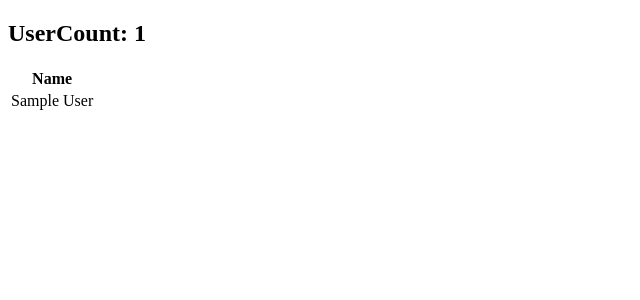
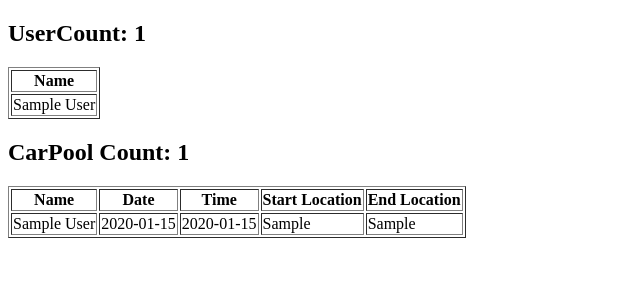
Before and after one commit to Pittsburgh2Peers/backend-service, a Flask app: page /adminDashboard in a window 1280 px wide. Shown: the top 300 px of the page, without its empty margins (0-640 px from the left). Run offline with Flask 3, Linux system fonts and the light colour scheme; tables that the repository leaves empty hold one stand-in row (values such as "Sample post").

Commit message:
admin dashboard updated

```diff
--- a/common.py
+++ b/common.py
@@ -11,6 +11,14 @@ successResponse = {
     "errorMessage": "OK",
 }
 
+def addHeaders(response):
+    response.headers.add('Access-Control-Allow-Methods','*')
+    response.headers.add('Access-Control-Expose-Headers',"*")
+    response.headers.add('Access-Control-Allow-Headers', '*')
+    response.headers.add('Access-Control-Allow-Origin', 'https://pittsburgh2peers.vercel.app')
+    response.headers.add('Content-Type', '*')
+    return response
+
 def formatResponse(status, responseKeys={}, errorCode=None, errorMessage=None):
     if status:
         responseKeys.update(successResponse)
@@ -19,20 +27,10 @@ def formatResponse(status, responseKeys={}, errorCode=None, errorMessage=None):
         if errorMessage:
             responseKeys["errorMessage"] = errorMessage
         response = jsonify(responseKeys)
-        response.headers.add('Access-Control-Allow-Methods','*')
-        response.headers.add('Access-Control-Expose-Headers',"*")
-        response.headers.add('Access-Control-Allow-Headers', '*')
-        response.headers.add('Access-Control-Allow-Origin', '*')
-        response.headers.add('Content-Type', '*')
-        return response
+        return addHeaders(response)
     else:
         response = jsonify(errorResponse)
-        response.headers.add('Access-Control-Allow-Methods','*')
-        response.headers.add('Access-Control-Expose-Headers',"*")
-        response.headers.add('Access-Control-Allow-Headers', '*')
-        response.headers.add('Access-Control-Allow-Origin', '*')
-        response.headers.add('Content-Type', '*')
-        return response
+        return addHeaders(response)
 
 def createToken():
     return str(uuid4()), (date.today() + timedelta(days=10)).strftime("%d-%m-%Y")
--- a/db.py
+++ b/db.py
@@ -222,3 +222,21 @@ def getAllUsers():
     print(users)
     databaseConnection.close()
     return users
+
+def getCarPoolRequests():
+    databaseConnection = sqlite3.connect(databaseLocation)
+    databaseCursor = databaseConnection.cursor()
+    carPoolRequests = databaseCursor.execute("SELECT emailId, date, time, startLocation, endLocation FROM carPoolRequests").fetchall()
+    userData = databaseCursor.execute("SELECT name, emailId FROM users").fetchall()
+    requests = []
+    for carPoolRequest in carPoolRequests:
+        requests.append([
+            next(userDetails for userDetails in userData if userDetails[1] == carPoolRequest[0])[0],
+            carPoolRequest[1],
+            carPoolRequest[2],
+            carPoolRequest[3],
+            carPoolRequest[4]
+        ])
+    print(requests)
+    databaseConnection.close()
+    return requests
--- a/flask_app.py
+++ b/flask_app.py
@@ -2,7 +2,7 @@ from flask import Flask, request, render_template
 from flask_cors import CORS
 from uuid import uuid4
 from datetime import timedelta, date
-from db import createUser, getToken, isProfileComplete, userTokenValid, deleteAllUsersFromDb, updateUserProfileDetails, makeCarPoolRequest, carPoolRequestExists, fetchAllCarPoolRequests, offerCarPoolRequest, fetchMyCarPoolOffers, fetchUserDetails, getAllUsers
+from db import createUser, getToken, isProfileComplete, userTokenValid, deleteAllUsersFromDb, updateUserProfileDetails, makeCarPoolRequest, carPoolRequestExists, fetchAllCarPoolRequests, offerCarPoolRequest, fetchMyCarPoolOffers, fetchUserDetails, getAllUsers, getCarPoolRequests
 from common import formatResponse, createToken
 from constants import TOKEN_INVALID_ERROR_CODE, TOKEN_INVALID_ERROR_MESSAGE, CAR_POOL_REQUEST_EXISTS_ERROR_CODE, CAR_POOL_REQUEST_EXISTS_ERROR_MESSAGE, CAR_POOL_OFFER_MADE_TO_SELF_ERROR_CODE, CAR_POOL_OFFER_MADE_TO_SELF_ERROR_MESSAGE, CAR_POOL_REQUEST_NOT_FOUND_ERROR_CODE, CAR_POOL_REQUEST_NOT_FOUND_ERROR_MESSAGE, CAR_POOL_OFFER_ALREADY_EXISTS_ERROR_CODE, CAR_POOL_OFFER_ALREADY_EXISTS_ERROR_MESSAGE, USER_NOT_FOUND_ERROR_CODE, USER_NOT_FOUND_ERROR_MESSAGE
 import re
@@ -208,7 +208,8 @@ def getUserProfileDetails():
 def adminDashboard():
     # get all users and count
     userData = getAllUsers()
-    return render_template("adminDashboard.html", userData=userData, userCount = len(userData))
+    carPoolData = getCarPoolRequests()
+    return render_template("adminDashboard.html", userData=userData, userCount = len(userData), carPoolData = carPoolData, carPoolCount = len(carPoolData))
 
 if __name__ == "__main__":
     app.run(debug=True)
--- a/templates/adminDashboard.html
+++ b/templates/adminDashboard.html
@@ -9,7 +9,7 @@
 
 <body>
     <h2>UserCount: {{userCount}}</h2>
-    <table>
+    <table border="1">
         <tr>
             <th>
                 Name
@@ -23,6 +23,46 @@
         </tr>
         {% endfor %}
     </table>
+    <h2>CarPool Count: {{carPoolCount}}</h2>
+    <table border="1">
+        <tr>
+            <th>
+                Name
+            </th>
+            <th>
+                Date
+            </th>
+            <th>
+                Time
+            </th>
+            <th>
+                Start Location
+            </th>
+            <th>
+                End Location
+            </th>
+        </tr>
+        {% for carPool in carPoolData %}
+        <tr>
+            <td>
+                {{carPool[0]}}
+            </td>
+            <td>
+                {{carPool[1]}}
+            </td>
+            <td>
+                {{carPool[2]}}
+            </td>
+            <td>
+                {{carPool[3]}}
+            </td>
+            <td>
+                {{carPool[4]}}
+            </td>
+        </tr>
+        {% endfor %}
+    </table>
+
 </body>
 
 </html>
```
Also changed, not shown: database.db.
